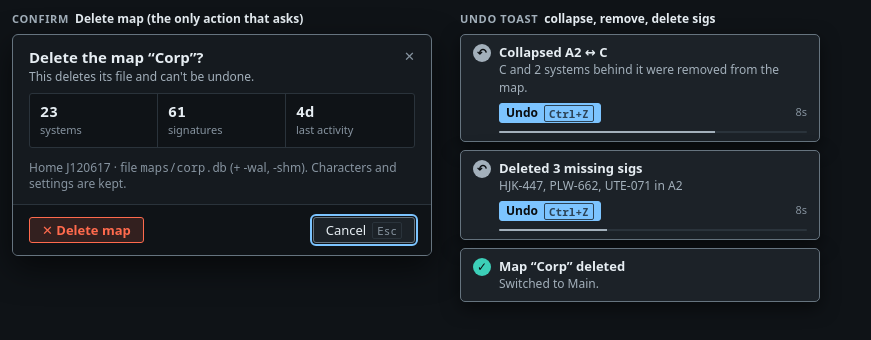
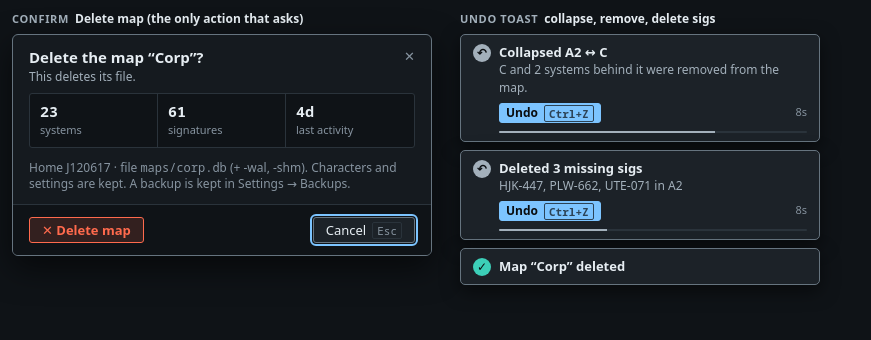
Before and after one commit to luto2/homebound, a plain HTML site: page design-system/previews/ConfirmDialog.html in a window 1280 px wide. Shown: the whole page, without its empty margins (0-871 px from the left). Drawn offline with Linux system fonts and the light colour scheme.

Commit message:
Design system: ConfirmDialog and MapWindow brought up to date; briefs for the system panel and character dock
ConfirmDialog says a backup is kept and drops "Switched to Main" from the toast, since nothing switches. MapWindow lists the toolbar, docks and status bar as the app has them. The missing-mockups brief gets §9 SystemPanel and §10 CharacterDock. The app's tokens.json takes the line-grid wording for grid-dot and sp-24.

Co-Authored-By: Claude Opus 5.5 <noreply@anthropic.com>
Claude-Session: https://claude.ai/code/session_01RSagr2RYDtQNSAv9QYMvyf

```diff
--- a/design-system/previews/ConfirmDialog.html
+++ b/design-system/previews/ConfirmDialog.html
@@ -16,10 +16,10 @@
 <div class="row">
  <div class="st"><span class="lm-caption">Confirm<b>Delete map (the only action that asks)</b></span>
   <div class="lm-dialog" style="width:420px">
-   <div class="hd"><div class="tt"><h3>Delete the map “Corp”?</h3><span class="sub">This deletes its file and can't be undone.</span></div><span class="x">✕</span></div>
+   <div class="hd"><div class="tt"><h3>Delete the map “Corp”?</h3><span class="sub">This deletes its file.</span></div><span class="x">✕</span></div>
    <div class="bd">
     <div class="loss"><div><b>23</b><span>systems</span></div><div><b>61</b><span>signatures</span></div><div><b>4d</b><span>last activity</span></div></div>
-    <span class="lm-help">Home J120617 · file <span class="lm-mono">maps/corp.db</span> (+ -wal, -shm). Characters and settings are kept.</span>
+    <span class="lm-help">Home J120617 · file <span class="lm-mono">maps/corp.db</span> (+ -wal, -shm). Characters and settings are kept. A backup is kept in Settings → Backups.</span>
    </div>
    <div class="ft"><button class="lm-btn danger">✕ Delete map</button><button class="lm-btn is-focus">Cancel <span class="lm-kbd">Esc</span></button></div>
   </div>
@@ -29,7 +29,7 @@
    <div class="acts"><button class="lm-btn primary sm">Undo <span class="lm-kbd">Ctrl+Z</span></button><span class="lm-faint" style="margin-left:auto;font-size:11px">8s</span></div><div class="timer"><b class="u"></b></div></div></div>
   <div class="lm-toast"><span class="g ok">↶</span><div style="flex:1"><div class="t">Deleted 3 missing sigs</div><div class="s">HJK-447, PLW-662, UTE-071 in A2</div>
    <div class="acts"><button class="lm-btn primary sm">Undo <span class="lm-kbd">Ctrl+Z</span></button><span class="lm-faint" style="margin-left:auto;font-size:11px">8s</span></div><div class="timer"><b class="u" style="width:35%"></b></div></div></div>
-  <div class="lm-toast"><span class="g ok" style="background:var(--success)">✓</span><div style="flex:1"><div class="t">Map “Corp” deleted</div><div class="s">Switched to Main.</div></div></div>
+  <div class="lm-toast"><span class="g ok" style="background:var(--success)">✓</span><div style="flex:1"><div class="t">Map “Corp” deleted</div></div></div>
  </div>
 </div>
 </body>
--- a/homebound/theme/tokens.json
+++ b/homebound/theme/tokens.json
@@ -11,7 +11,7 @@
       {"name": "bg-4", "value": "#242b32", "usage": "Hover fill for rows, buttons and nodes."},
       {"name": "line-1", "value": "#2a333b", "usage": "Hairline dividers between panels, table rows, node inner rules."},
       {"name": "line-2", "value": "#66747f", "usage": "Control borders (buttons, inputs, node outline). 3.2:1 on bg-3."},
-      {"name": "grid-dot", "value": "#1d242b", "usage": "Map canvas dot grid, one dot every 24px at 100% zoom."},
+      {"name": "grid-dot", "value": "#1d242b", "usage": "Map canvas minor grid lines (1px cosmetic, cell = node height / 3). Every 3rd line uses line-1."},
       {"name": "ink", "value": "#e6edf2", "usage": "Primary text on bg-0 … bg-4 (≥ 12:1)."},
       {"name": "ink-muted", "value": "#a3b0bb", "usage": "Secondary text, column headers, J-names under custom names, on bg-0 … bg-4 (≥ 7:1)."},
       {"name": "ink-faint", "value": "#8794a0", "usage": "Tertiary text: ages, units, hints. 4.6:1 on bg-4, 5.6:1 on bg-1. Never below 11px."},
@@ -147,7 +147,7 @@
     {"name": "sp-8", "value": "8px", "usage": "Default gap between controls, node padding, table cell horizontal padding."},
     {"name": "sp-12", "value": "12px", "usage": "Panel padding, form row gap."},
     {"name": "sp-16", "value": "16px", "usage": "Dialog padding, section gap."},
-    {"name": "sp-24", "value": "24px", "usage": "Map grid pitch at 100% zoom, dialog section separation."},
+    {"name": "sp-24", "value": "24px", "usage": "Dialog section separation, large gaps."},
     {"name": "sp-32", "value": "32px", "usage": "Minimum gap between nodes when auto-laying out."}
   ]},
   "radius": {"tokens": [
```
Also changed, not shown: design-system/components/ConfirmDialog/preview.html (+3 -3 lines), 3 other files.
